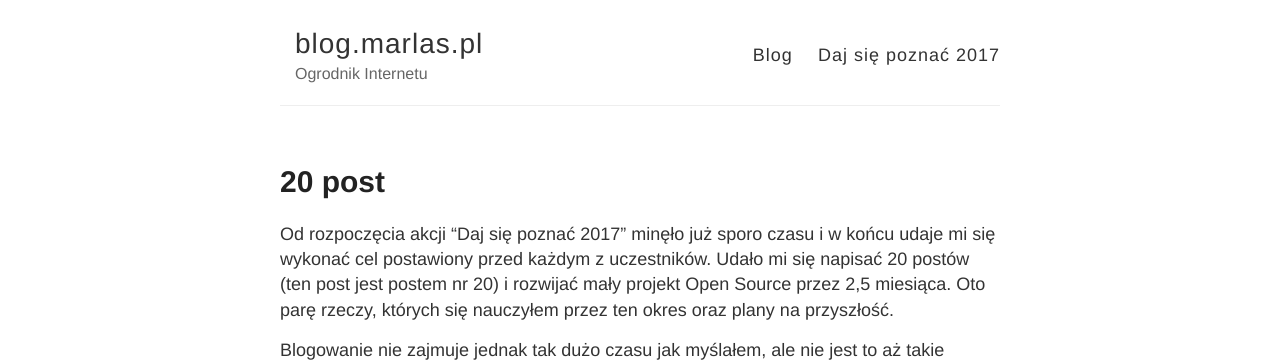
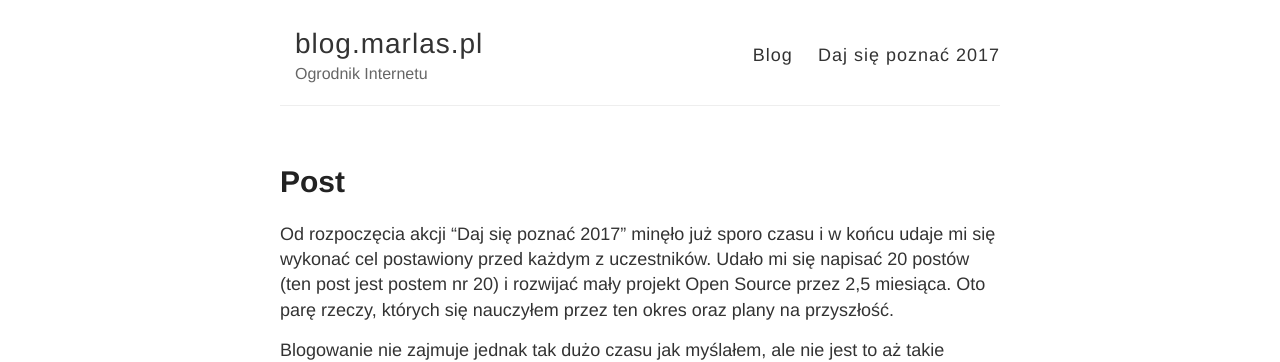
Before and after one commit to marlass/marlass.github.io, a Jekyll site: the page built from _posts/2017-05-16-post-#12.md, in a window 1280 px wide. Shown: the top 362 px of the page. Built offline with Jekyll 4.4.1, drawn with Linux system fonts in a browser that asks for light colours; comment, search, counter and statistics services are not loaded.

Commit message:
Change title

```diff
--- a/_posts/2017-05-16-20-post.md
+++ b/_posts/2017-05-16-post-#12.md
@@ -1,6 +1,6 @@
 ---
 layout: post
-title: 20 post
+title: Post #20
 tags: dajsiepoznac2017
 ---
 
```
